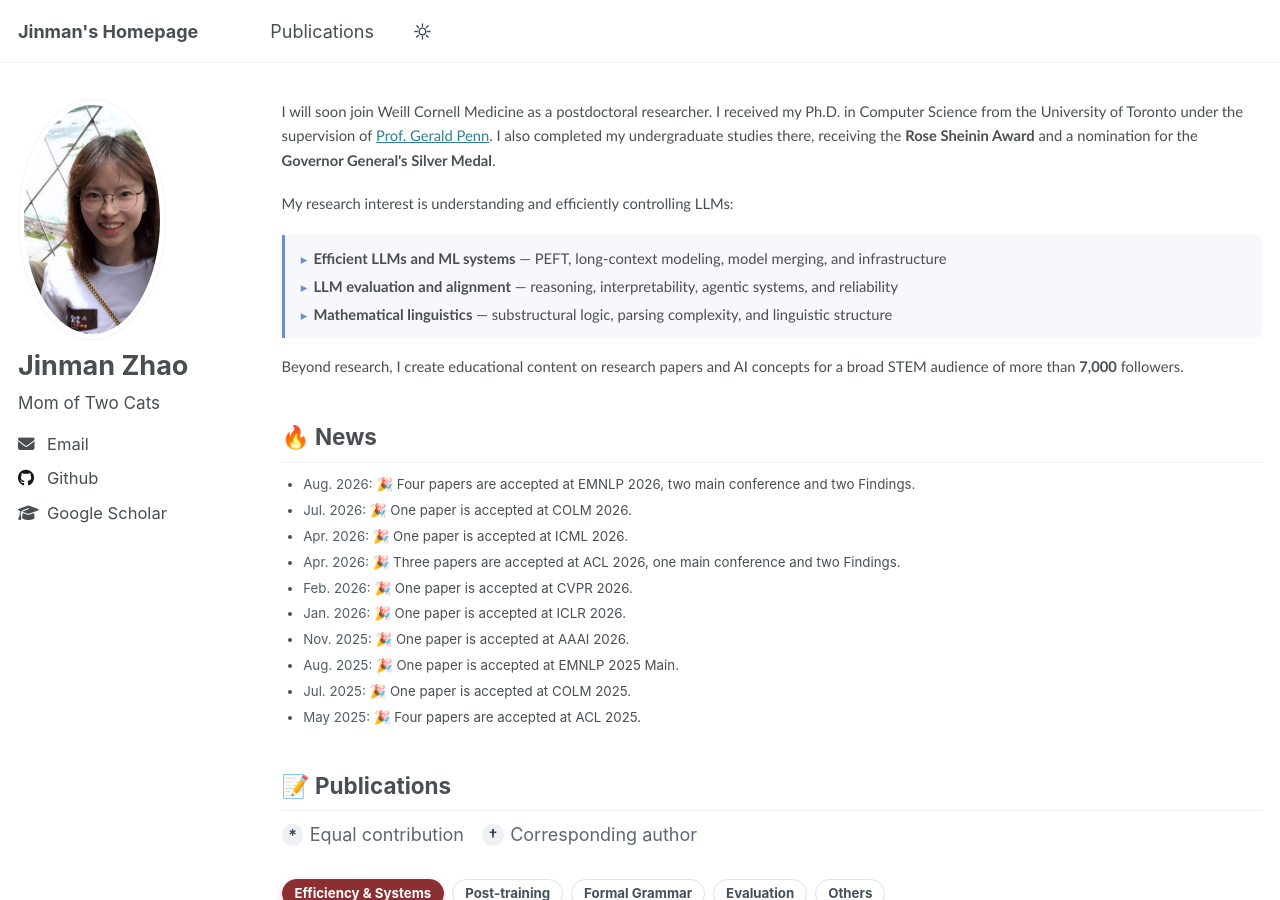
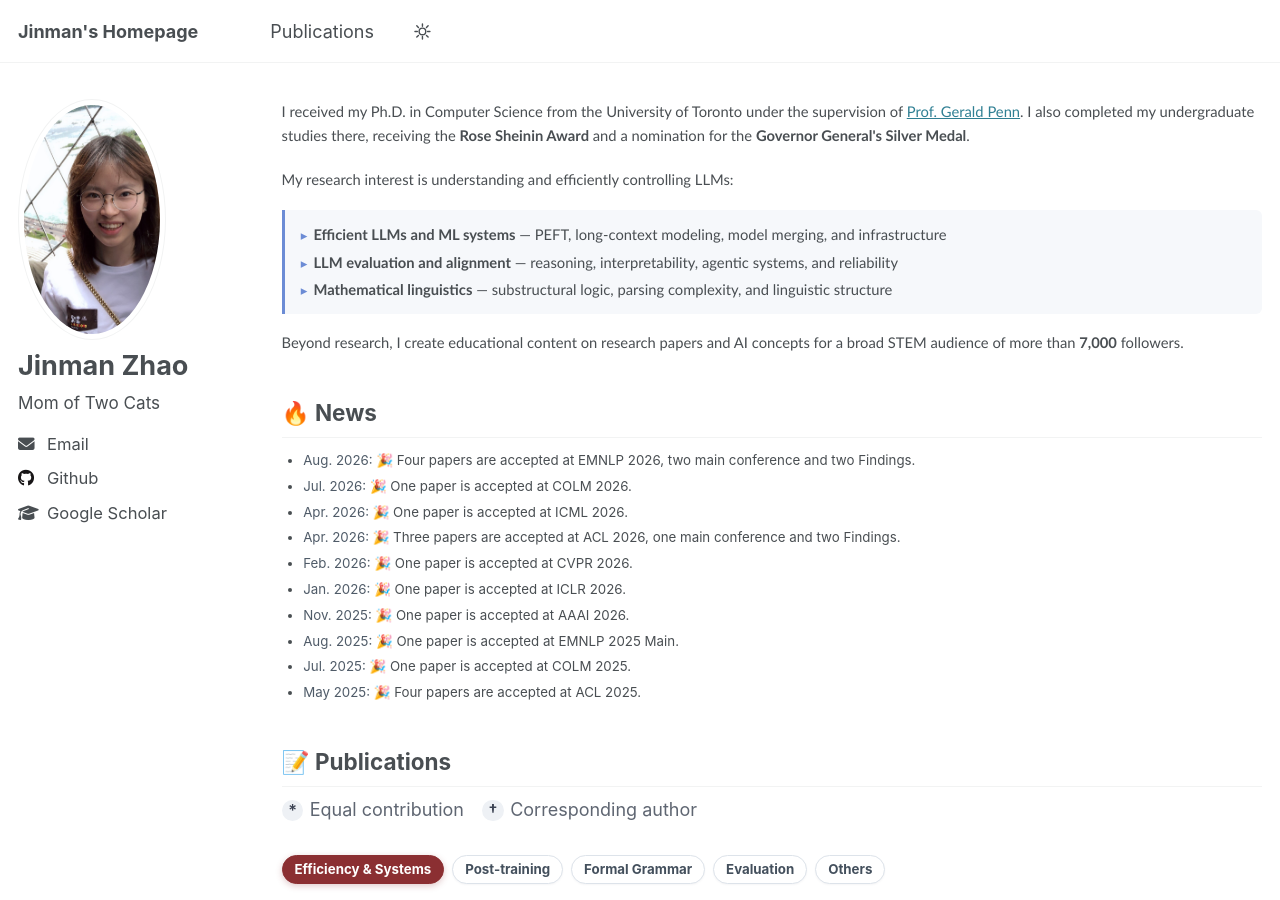
Before and after one commit to zhaojinm/zhaojinm.github.io, a Jekyll site: the page built from _pages/about.md, in a window 1280 px wide and 900 px high. Built offline with Jekyll 4.4.1, drawn with Linux system fonts in a browser that asks for light colours.

Commit message:
Update homepage introduction

```diff
--- a/_pages/about.md
+++ b/_pages/about.md
@@ -9,8 +9,7 @@ redirect_from:
 
 <div class="home-intro">
   <p>
-    I will soon join Weill Cornell Medicine as a postdoctoral researcher. I received my
-    Ph.D. in Computer Science from the University of Toronto under the supervision of
+    I received my Ph.D. in Computer Science from the University of Toronto under the supervision of
     <a href="https://www.cs.toronto.edu/~gpenn/">Prof. Gerald Penn</a>. I also completed my
     undergraduate studies there, receiving the <strong>Rose Sheinin Award</strong> and a nomination for the
     <strong>Governor General's Silver Medal</strong>.
```
